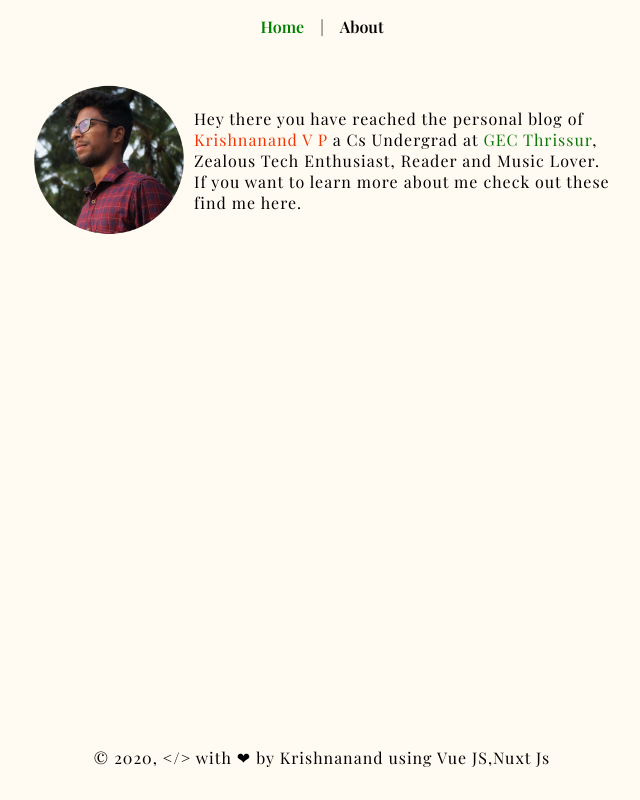
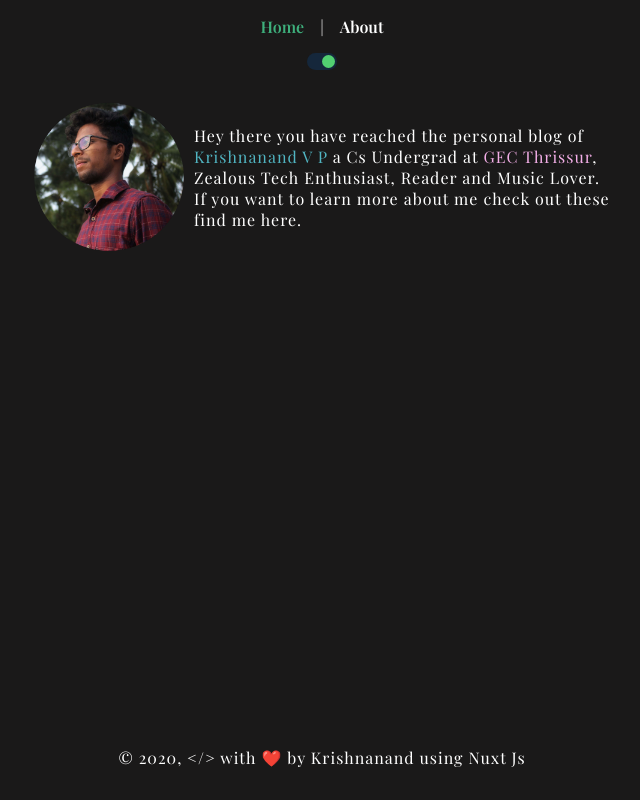
Before and after one commit to incrypto32/blog, a Nuxt app: page / in a window 1280 px wide. Shown: the whole page, without its empty margins (318-958 px from the left). Built offline with nearby package versions, Linux system fonts and the light colour scheme; a web font is replaced by a local one.

Commit message:
dark mode uyir

```diff
--- a/layouts/default.vue
+++ b/layouts/default.vue
@@ -1,30 +1,40 @@
 <template>
+  <div class="wrapper" v-bind:class="{ dark: darkMode }">
     <div class="main">
       <div>
         <div class="navbar">
           <nuxt-link to="/">Home</nuxt-link>|
           <nuxt-link to="/about">About</nuxt-link>
         </div>
+        <div class="toggle-button">
+          <label class="switch-wrap">
+            <input type="checkbox" v-model="darkMode" />
+            <div class="switch"></div>
+          </label>
+        </div>
         <nuxt />
       </div>
       <div class="footer">
-      {{footer_content}}
+        {{ footer_content }}
+      </div>
     </div>
   </div>
 </template>
-<script lang="ts">
-import Vue from 'vue'
-export default Vue.extend({
-  data(){
+<script>
+export default {
+  data() {
     return {
-      footer_content :"© 2020, </> with ❤ by Krishnanand using Vue JS,Nuxt Js "
+      darkMode: true,
+      footer_content: '© 2020, </> with ❤️ by Krishnanand using Nuxt Js '
     }
   }
-})
+}
 </script>
 <style lang="scss">
 @import url('https://fonts.googleapis.com/css2?family=Playfair+Display:ital,wght@0,400;0,600;0,700;1,400&display=swap');
-
+$darkColors: (
+  'background': #121212
+);
 * {
   margin: 0;
   padding: 0;
@@ -40,7 +50,10 @@ html {
   display: flex;
   flex-direction: column;
   justify-content: space-between;
-
+}
+.wrapper {
+  width: 100%;
+  // background: #121212;
 }
 .footer {
   justify-self: flex-start;
@@ -50,7 +63,7 @@ html {
   display: flex;
   justify-content: center;
   align-items: center;
-  width: 100%;
+
   a {
     text-decoration: none;
     color: black;
@@ -65,13 +78,75 @@ html {
   text-align: center;
   letter-spacing: 1px;
 }
+
+.wrapper.dark {
+  background: #1a1919;
+  color: white;
+  .navbar {
+    a {
+      color: white;
+    }
+    .nuxt-link-active {
+      color: #3eaf7c;
+    }
+  }
+}
+
 @media (min-width: 600px) {
-  body {
+  .wrapper {
+    display: flex;
+    justify-content: center;
+    .main {
+      width: 50%;
+    }
+  }
+}
+
+// Dark Mode Switch
+
+$width: 30px;
+$padding: 2px;
+$height: $width / 2 + $padding;
+.toggle-button {
   display: flex;
   justify-content: center;
 }
-  #__nuxt {
-    width: 50%;
+.switch-wrap {
+  display: block;
+  cursor: pointer;
+  background: #15273b;
+
+  padding: $padding;
+  width: $width;
+  height: $height;
+  border-radius: $height / 2;
+  input {
+    position: absolute;
+    opacity: 0;
+    width: 0;
+    height: 0;
+  }
+}
+.switch {
+  height: 100%;
+  display: grid;
+  grid-template-columns: 0fr 1fr 1fr;
+  transition: 0.2s;
+  //ICYMI, pseudo elements are treated as grid items
+  &::after {
+    content: '';
+    border-radius: 50%;
+    background: #ccc;
+    grid-column: 2;
+    transition: background 0.2s;
+  }
+}
+input:checked {
+  + .switch {
+    grid-template-columns: 1fr 1fr 0fr;
+    &::after {
+      background-color: #52cf71;
+    }
   }
 }
 </style>
--- a/pages/index.vue
+++ b/pages/index.vue
@@ -17,7 +17,7 @@
     </div>
     <div class="posts">
       <div class="post" v-for="post in posts" :key="post.attributes.title">
-        <nuxt-link v-bind:to="getPermalink(post)">{{
+        <nuxt-link v-bind:to="getPermalink(post)" class="post-title">{{
           post.attributes.title
         }}</nuxt-link>
         <p>{{ post.attributes.date }}, <span class="read"> 2min Read</span></p>
@@ -84,12 +84,12 @@ export default {
     margin: 1rem;
   }
   .myname {
-    color: rgb(245, 51, 2);
+    color: rgb(81, 181, 194);
   }
   .college {
     a {
       text-decoration: none;
-      color: rgb(9, 121, 9);
+      color: rgb(243, 174, 231);
     }
   }
 }
@@ -105,7 +105,7 @@ export default {
   .post {
     padding: 1rem;
     width: 100%;
-    a {
+    .post-title {
       font-size: 22px;
       text-decoration: none;
       font-weight: bold;
@@ -126,6 +126,20 @@ export default {
     }
   }
 }
+.wrapper.dark{
+  .post-title{
+    color: rgb(250, 140, 90);
+  }
+  .myname {
+    color: rgb(81, 181, 194);
+  }
+  .college {
+    a {
+      text-decoration: none;
+      color: rgb(243, 174, 231);
+    }
+  }
+}
 @media (min-width: 600px) {
 .about-section {
   flex-direction: row;
```
Lines whose indentation alone changed are shown as unchanged.
